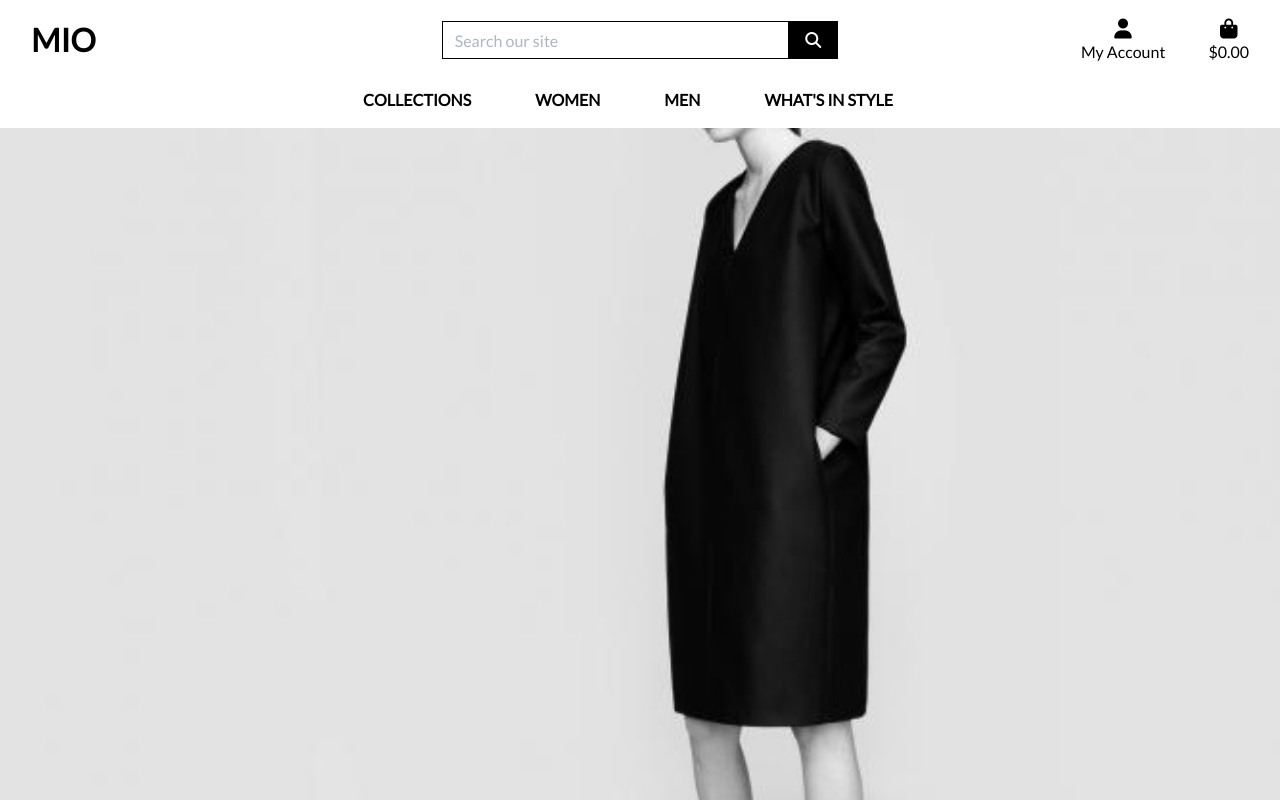
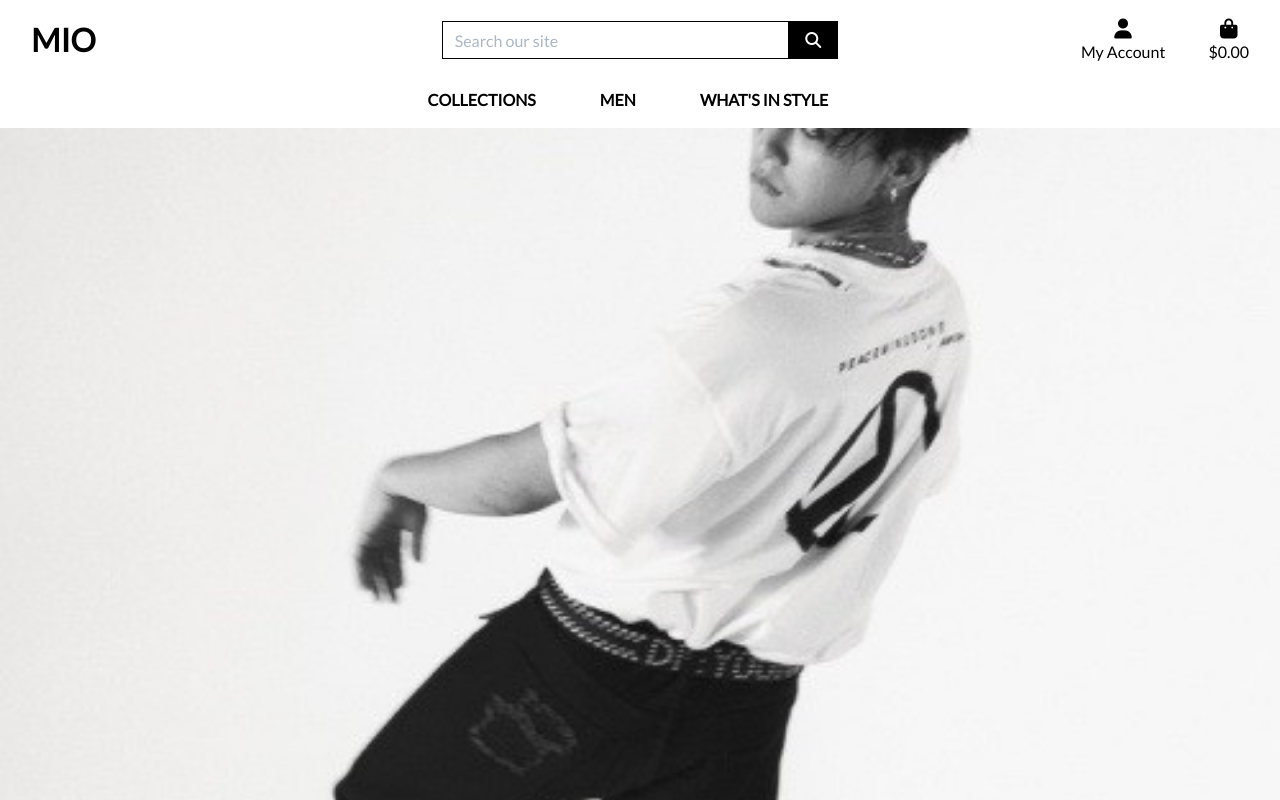
Before and after one commit to kel151/mio_v1, a Django app: template templates/base.html in a window 1280 px wide. Run offline with Django 3.2, Linux system fonts and the light colour scheme; the template is opened without the code that fills it, so the values that code supplies are empty; some libraries are stand-ins or nearby versions.

Commit message:
changed homepage and removed womens section, tailoring site towards men

```diff
--- a/static/css/base.css
+++ b/static/css/base.css
@@ -3,7 +3,7 @@ html {
 }
 
 body {
-    background: url('/media/background7.jpg') no-repeat center center fixed;
+    background: url('/media/gdragon2.jpg') no-repeat center center fixed;
     background-size: cover;
     height: calc(100vh - 164px);
     color: #555;
--- a/templates/includes/main-nav.html
+++ b/templates/includes/main-nav.html
@@ -8,18 +8,6 @@
                 <a href="" class="dropdown-item">By Price</a>
                 <a href="" class="dropdown-item ">By Category</a>
                 <a href="" class="dropdown-item">All Collections</a>
-            </div>
-        </li>
-
-        <li class="nav-item dropdown">
-            <a class="logo-font font-weight-bold nav-link text-black mr-5" href="#" id="clothing-link" data-toggle="dropdown" aria-haspopup="true" aria-expanded="false">
-                Women
-            </a>
-            <div class="dropdown-menu border-0" aria-labelledby="clothing-link">
-                <a href="" class="dropdown-item">Shirts</a>
-                <a href="" class="dropdown-item">Trousers</a>
-                <a href="" class="dropdown-item">Dresses</a>
-                <a href="" class="dropdown-item">Jackets & Coats</a>
             </div>
         </li>
 
@@ -39,8 +27,6 @@
                 What's In Style
             </a>
             <div class="dropdown-menu border-0" aria-labelledby="homeware-link">
-                <a href="" class="dropdown-item">Women</a>
-                <a href="" class="dropdown-item">Men</a>
             </div>
         </li>
     </ul>
```
Also changed, not shown: media/background7.jpg (deleted), media/gdragon2.jpg (added).
